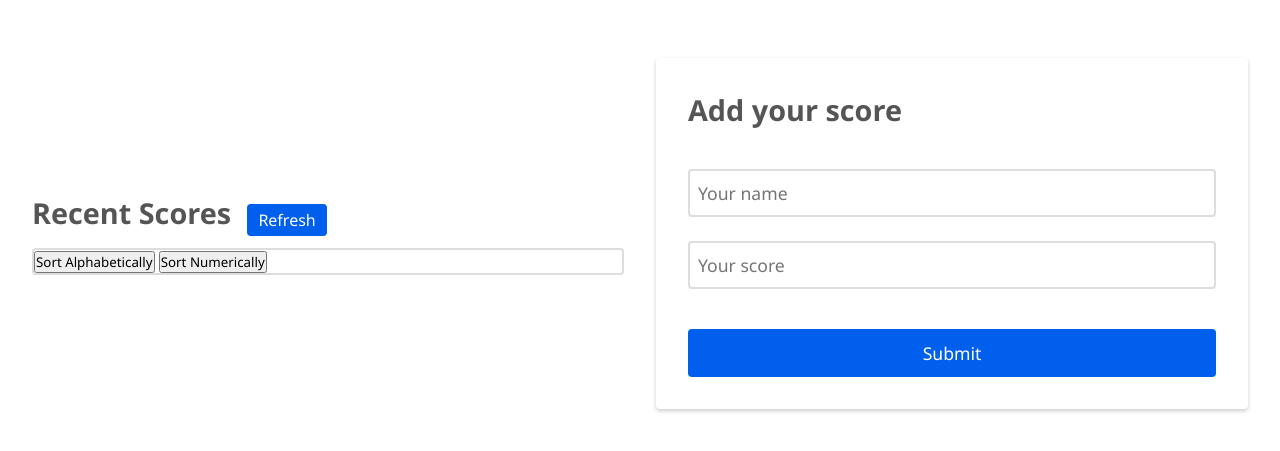
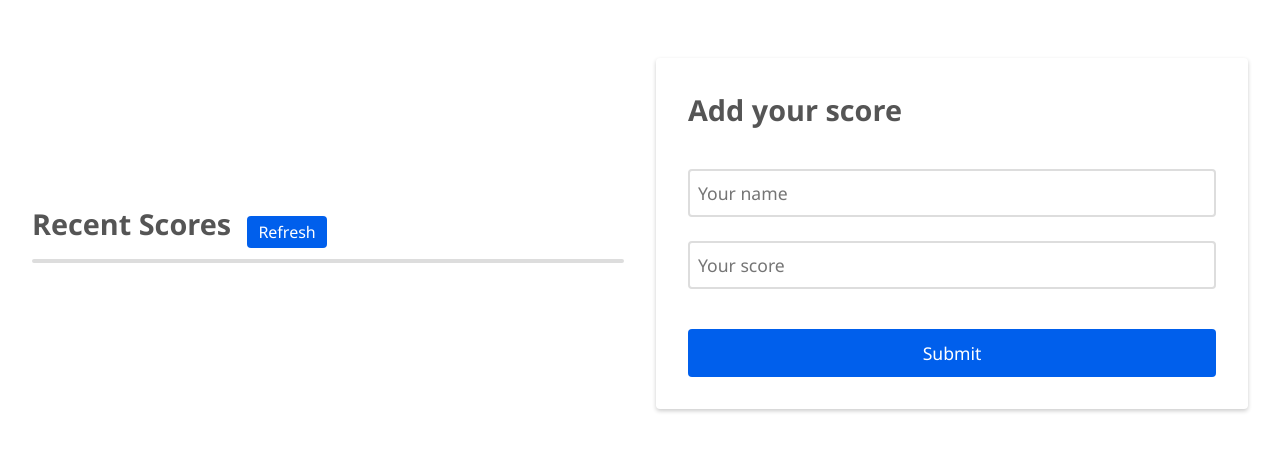
Before and after one commit to Cisco-the-wayword/Leaderboard, a website built with webpack: page src/index.html in a window 1280 px wide. Shown: the part 103-554 px from the top of the page. Built offline with nearby package versions, Linux system fonts and the light colour scheme; no server answers.

Commit message:
Update display for page

```diff
--- a/src/index.html
+++ b/src/index.html
@@ -18,8 +18,6 @@
             <div class="recentScoreList">
                 <ul id="list">
                 </ul>
-                <button id="sort-alpha">Sort Alphabetically</button>
-                <button id="sort-num">Sort Numerically</button>
             </div>
         </div>
         <div class="addScore">
```
